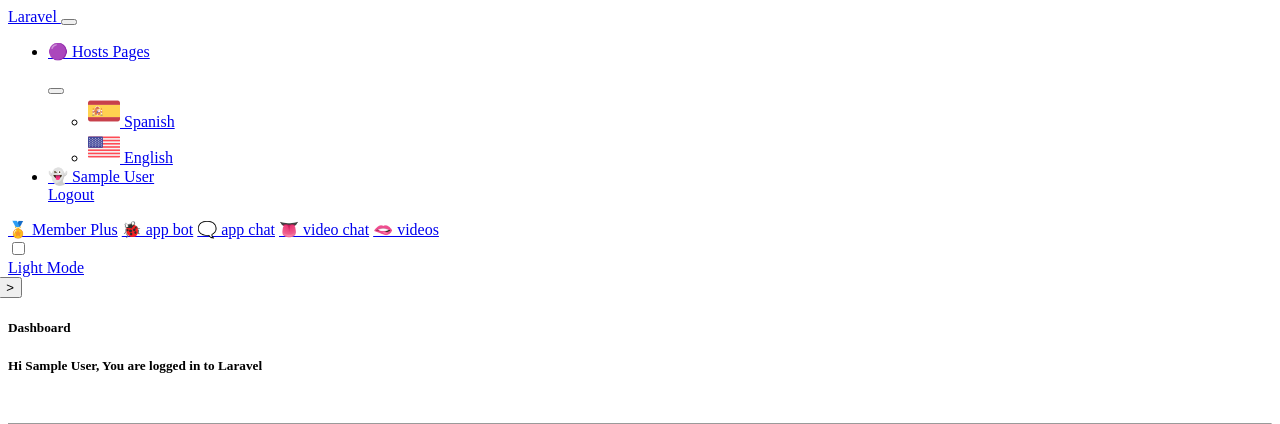
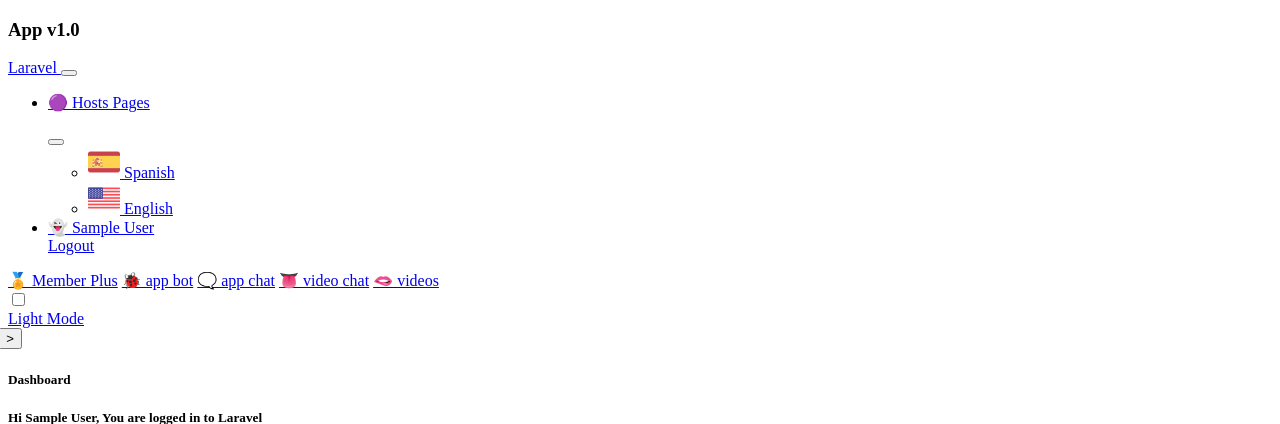
Before and after one commit to galax13a/cbix, a Laravel app: page /home in a window 1280 px wide. Shown: the top 424 px of the page. Run offline with Laravel 10, Linux system fonts and the light colour scheme; the visitor is signed in with stand-in values (Sample User, id 1); some libraries are stand-ins or nearby versions.

Commit message:
first commit

```diff
--- a/resources/views/layouts/app.blade.php
+++ b/resources/views/layouts/app.blade.php
@@ -26,7 +26,7 @@
 <body>
 
     <div id="app">
-
+<h3>App v1.0</h3>
         <nav class="navbar navbar-expand-md  shadow-sm">
             <div class="container">
                 <a class="navbar-brand" href="{{ url('/') }}">
```
